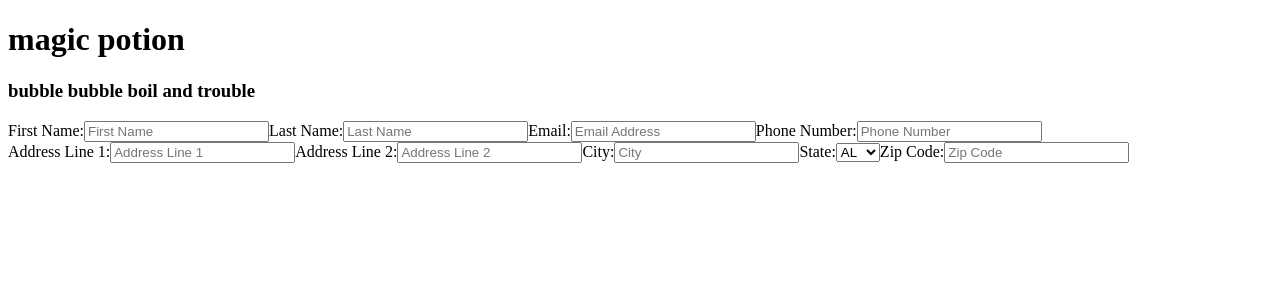
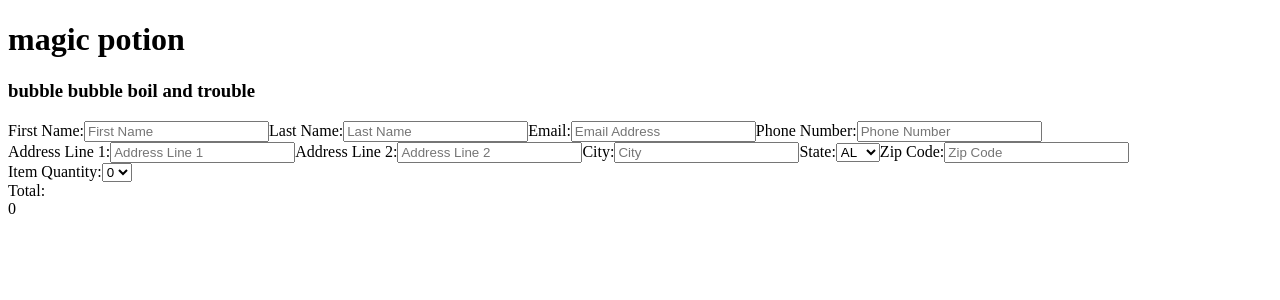
Before and after one commit to shiju-an/magic-potion, a React app: page / in a window 1280 px wide. Shown: the top 300 px of the page. Built offline with nearby package versions, Linux system fonts and the light colour scheme; the HTML template or start-up script is replaced by a standard one.

Commit message:
complete item form template

```diff
--- a/client/src/components/App.jsx
+++ b/client/src/components/App.jsx
@@ -2,6 +2,7 @@ import React from 'react';
 
 import ContactForm from './ContactForm.jsx';
 import AddressForm from './AddressForm.jsx';
+import ItemForm from './ItemForm.jsx';
 
 
 class App extends React.Component {
@@ -18,12 +19,13 @@ class App extends React.Component {
       state: '',
       zip: '',
       quantity: '',
-      total: '',
+      total: '0',
       ccNum: '',
       exp: '',
     };
 
     this.handleInputChange = this.handleInputChange.bind(this);
+    this.handleTotalChange = this.handleTotalChange.bind(this);
   };
 
   handleInputChange(e) {
@@ -33,6 +35,17 @@ class App extends React.Component {
     this.setState({
       [name]: value
     });
+  };
+
+  handleTotalChange(e) {
+      let name = e.target.name;
+      let value = e.target.value;
+
+      this.setState({
+        [name]: value
+      }, () => {
+        this.setState({total: 49.99 * this.state.quantity})
+      });
   };
 
   render() {
@@ -47,6 +60,7 @@ class App extends React.Component {
           phone={this.state.phone}
           onChange={this.handleInputChange}
           />
+
         <AddressForm
           street1={this.state.street1}
           street2={this.state.street2}
@@ -55,6 +69,14 @@ class App extends React.Component {
           zip={this.state.zip}
           onChange={this.handleInputChange}
         />
+
+        <ItemForm
+          quantity={this.state.quantity}
+          onChange={this.handleTotalChange}
+          // updateTotal={this.updateTotal}
+          total={this.state.total}
+        />
+
       </div>
     )
   }
--- /dev/null
+++ b/client/src/components/ItemForm.jsx
@@ -0,0 +1,35 @@
+import React from 'react';
+
+// const quantities = [1, 2, 3];
+
+const ItemForm = ({
+  quantity, total, onChange
+}) => (
+  <div>
+      <label>
+        Item Quantity:
+      </label>
+      <select
+        id='quantityInput'
+        name='quantity'
+        onChange={onChange}
+      >
+        {[0, 1, 2, 3].map(quantity => (
+          <option value={quantity}>{quantity}</option>
+        ))}
+      </select>
+
+      <div>
+        Total:
+      </div>
+      <div
+        id='totalInput'
+        name='total'
+      >
+        {total}
+      </div>
+
+  </div>
+);
+
+export default ItemForm;
```
